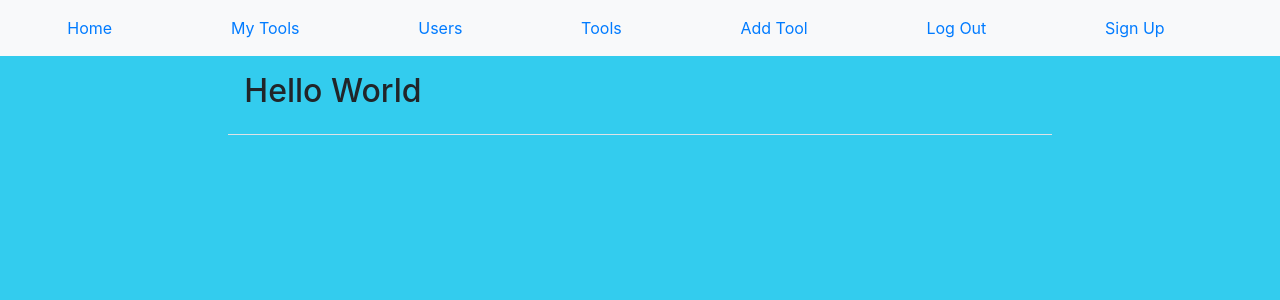
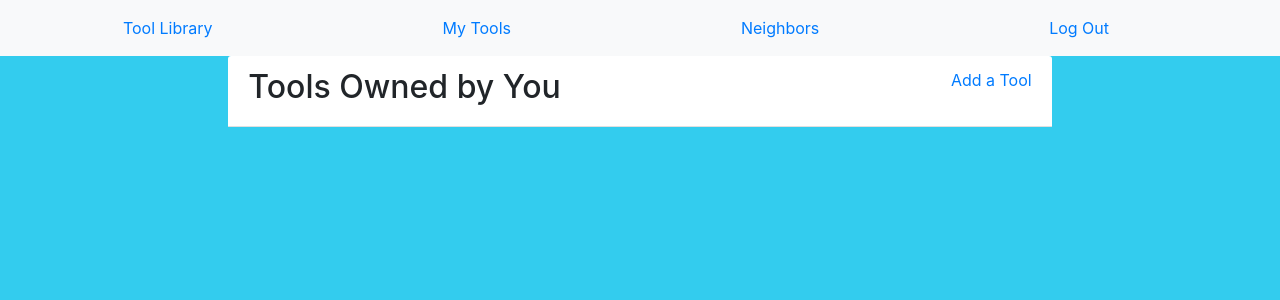
Before and after one commit to ramonaspence/7.4-hey-neighbor, a Django app: page /tools/mytools/1/ in a window 1280 px wide. Shown: the top 300 px of the page. Run offline with Django 3.2, Linux system fonts and the light colour scheme; a user stored in the database is signed in; data comes from the database, SQL or seed files in the repository; both versions use the stored data as it was after the commit; some libraries are stand-ins or nearby versions.

Commit message:
added addtool to mytools page, layout

```diff
--- a/tools/templates/tools/base.html
+++ b/tools/templates/tools/base.html
@@ -15,16 +15,13 @@
     <div class="navbar nav col-12">
     <div class="header col-12">
       <ul class="d-flex flex-row justify-content-around">
-        <a  class="nav-item mr-5" href="{% url 'tools:home' %}">Home</a>
+        <a class="nav-item mr-5" href="{% url 'tools:list' %}">Tool Library</a>
           {% if request.user.is_authenticated %}
         <a class="nav-item mr-5" href="{% url 'tools:mytools' user.id %}">My Tools</a>
           {% endif %}
-        <a class="nav-item mr-5" href="{% url 'tools:users'%}">Users</a>
-        <a class="nav-item mr-5" href="{% url 'tools:list' %}">Tools</a>
-          {% if request.user.is_authenticated %}
-        <a class="nav-item mr-5" href="{% url 'tools:new' %}">Add Tool</a>
-          {% else %}
-          {% endif %}
+        <a class="nav-item mr-5" href="{% url 'tools:users'%}">Neighbors</a>
+
+
 
 
 
@@ -34,9 +31,11 @@
           <a class="nav-item mr-5" href="{% url 'logout' %}">Log Out</a>
         {% else %}
           <a class="nav-item mr-5" href="{% url 'login' %}">Log In</a>
+
+          <a class="nav-item mr-5" href="{% url 'accounts:signup' %}">Sign Up</a>
         {% endif %}
 
-        <a class="nav-item mr-5" href="{% url 'accounts:signup' %}">Sign Up</a>
+
       </ul>
     </div>
 
--- a/tools/templates/tools/mytools.html
+++ b/tools/templates/tools/mytools.html
@@ -3,12 +3,14 @@
 {% block content %}
 <div class="row">
   <div class="col-8 offset-2">
-    <div class="modal-header">
-      <h2>Hello World</h2>
+    <div class="card-header bg-white d-flex justify-content-between">
+      <h2>Tools Owned by You</h2>
+      <a href="{% url 'tools:new' %}">Add a Tool</a>
     </div>
+
     {% for tool in object_list %}
-    <div class="modal-body">
-      <h4>{{ tool.owner }}</h4>
+    <div class="card-header bg-white">
+      <h4>{{ tool.name }}</h4>
       <p>{{ tool.type }}</p>
       <p>{{ tool.description }}</p>
     </div>
--- a/tools/templates/tools/users.html
+++ b/tools/templates/tools/users.html
@@ -3,9 +3,9 @@
 {% block content %}
 {% for user in object_list %}
   <div class="row">
-    <div class="col-6 offset-2">
-      <h2><a href="">{{ user.username }}</a></h2>
-      <h6><a href=""></a>{{ user.firstname }} {{ user.lastname }}</h6>
+    <div class="card-header bg-white col-6 offset-2">
+      <h2>{{ user.username }}</h2>
+
     </div>
   </div>
   <!-- link to user tool list  -->
--- a/tools/views.py
+++ b/tools/views.py
@@ -33,6 +33,8 @@ class ToolListView(generic.ListView):
     template_name = 'tools/tools.html'
     model = Tool
 
+    def get_queryset(self):
+        return Tool.objects.all().order_by('owner')
 
 class CreateToolView(generic.CreateView):
     template_name = 'tools/add.html'
```
Also changed, not shown: db.sqlite3.
